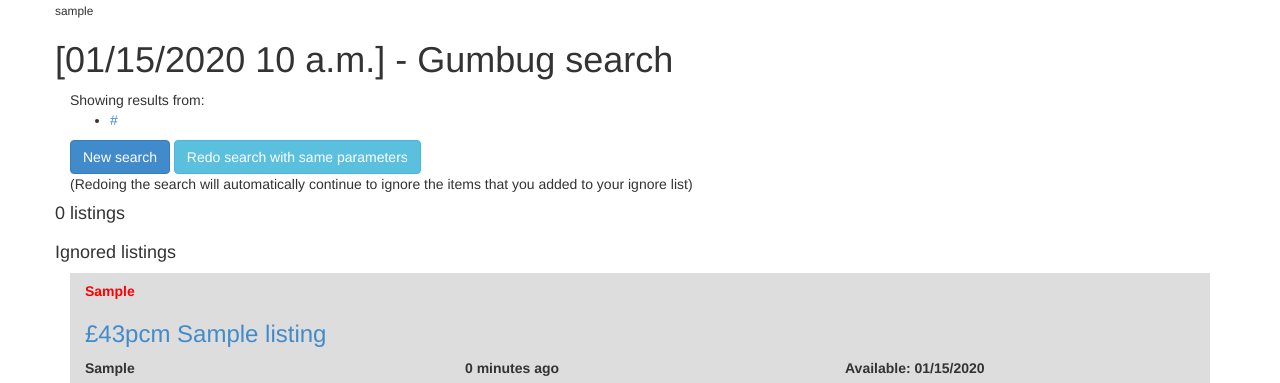
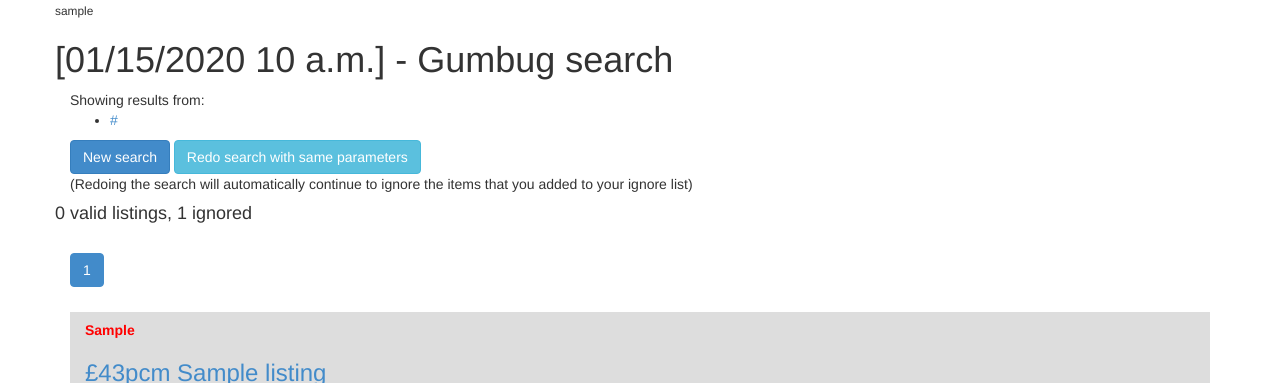
Before and after one commit to rheide/gumbug, a Django app: a page that uses gumbug/templates/_listing.html in a window 1280 px wide. Shown: the top 383 px of the page. Run offline with Django 3.2, Linux system fonts and the light colour scheme; tables that the repository leaves empty hold one stand-in row (values such as "Sample post"); some libraries are stand-ins or nearby versions.

Commit message:
pagination

```diff
--- a/gumbug/scraper.py
+++ b/gumbug/scraper.py
@@ -35,7 +35,7 @@ def search(search):
                 results[result.url] = (result, search_url)
 
     # Limit for now
-    result_list = results.values()[:3]
+    result_list = results.values()
     for result, search_url in result_list:
         result.save()  # Must be saved before saving related objects
         do_with_retry(_load_result, search, search_url, result, retry_count=1)
--- a/gumbug/static/css/base.css
+++ b/gumbug/static/css/base.css
@@ -35,6 +35,7 @@ div.search-listing pre {
 
 div.row.info {
 	font-weight: bold;
+	font-size: 18px;
 }
 
 div.images {
@@ -60,3 +61,7 @@ div.search-form div.row {
 	color: red;
 	font-weight: bold;
 }
+
+.map_canvas {
+	border: 1px solid #aaa;
+}
--- a/gumbug/templates/_listing.html
+++ b/gumbug/templates/_listing.html
@@ -33,7 +33,6 @@
 		</div>
 		<div class="col-md-6">
 			<div class="map_canvas" id="map_canvas_{{ listing.id }}" style="height:400px;">
-				Map will go here
 			</div>
 		</div>
 	</div>
--- /dev/null
+++ b/gumbug/templates/_pagination.html
@@ -0,0 +1,6 @@
+
+<ul class="pagination">
+{% for num in paginator.page_range %}
+	<li {% if num == page.number %}class="active"{% endif %}><a href="{% url 'listings' search.slug num %}">{{ num }}</a></li>
+{% endfor %}
+</ul>
--- a/gumbug/templates/listings.html
+++ b/gumbug/templates/listings.html
@@ -43,7 +43,6 @@
 			var dataId = $(this).attr("data-id");
 			var div = $(this).closest("div.search-listing");
 			console.log("Div: " + div);
-			div.detach().appendTo(".ignored-listings");
 			div.addClass("ignored");
 			$(this).hide();
 
@@ -58,7 +57,6 @@
 			var dataId = $(this).attr("data-id");
 			var div = $(this).closest("div.search-listing");
 			console.log("Div: " + div);
-			div.detach().appendTo(".listings");
 			div.removeClass("ignored");
 			$(this).hide();
 
@@ -112,7 +110,9 @@ Showing results from:
 </form>
 (Redoing the search will automatically continue to ignore the items that you added to your ignore list)
 
-<div class="row"><h4>{{ listings|length }} listings</h4></div>
+<div class="row"><h4>{{ valid_count }} valid listings, {{ ignored_count }} ignored</h4></div>
+
+{% include "_pagination.html" %}
 
 <div class="listings">
 	{% for listing in listings %}
@@ -120,12 +120,6 @@ Showing results from:
 	{% endfor %}
 </div>
 
-<div class="row"><h4>Ignored listings</h4></div>
-
-<div class="ignored-listings">
-	{% for listing in ignored_listings %}
-		{% include "_listing.html" %}
-	{% endfor %}
-</div>
+{% include "_pagination.html" %}
 
 {% endblock %}
--- a/gumbug/urls.py
+++ b/gumbug/urls.py
@@ -3,7 +3,11 @@ from django.contrib import admin
 
 urlpatterns = patterns('',
     url(r'^$', 'gumbug.views.index', name='index'),
+
     url(r'^s/(?P<search_slug>[-\d\w_]+)$', 'gumbug.views.listings', name='listings'),
+    url(r'^s/(?P<search_slug>[-\d\w_]+)/(?P<page_number>\d+)$', 'gumbug.views.listings', name='listings'),
+
     url(r'^s/(?P<search_slug>[-\d\w_]+)/ignore/(?P<listing_id>\d+)$', 'gumbug.views.ignore_listing', name='ignore_listing'),
+
     url(r'^admin/', include(admin.site.urls)),
 )
--- a/gumbug/views.py
+++ b/gumbug/views.py
@@ -11,6 +11,7 @@ from django.utils.text import slugify
 
 from gumbug import scraper
 from gumbug.models import Search, Listing, SearchUrl
+from django.core.paginator import Paginator
 
 validate_url= URLValidator()
 
@@ -36,7 +37,7 @@ def ignore_listing(request, search_slug, listing_id):
     return HttpResponse(json.dumps({'result': 'OK'}), content_type="application/json")
 
 
-def listings(request, search_slug):
+def listings(request, search_slug, page_number=1):
     context = {}
 
     try:
@@ -53,12 +54,19 @@ def listings(request, search_slug):
             logging.exception(e)
             context['error'] = u"Search failed: %s" % unicode(e)
 
-    listings = Listing.objects.filter(search=search, ignored=False).order_by("-date_posted")
-    ignored_listings = Listing.objects.filter(search=search, ignored=True).order_by("-date_posted")
+    listings = Listing.objects.filter(search=search).order_by("ignored", "-date_posted")
+
+    ignored_count = Listing.objects.filter(search=search, ignored=True).count()
+
+    p = Paginator(listings, 10)
+    page = p.page(page_number)
 
     context['search'] = search
-    context['listings'] = listings
-    context['ignored_listings'] = ignored_listings
+    context['valid_count'] = p.count - ignored_count
+    context['ignored_count'] = ignored_count
+    context['listings'] = page.object_list
+    context['page'] = page
+    context['paginator'] = p
 
     return render(request, 'listings.html', context)
 
```
